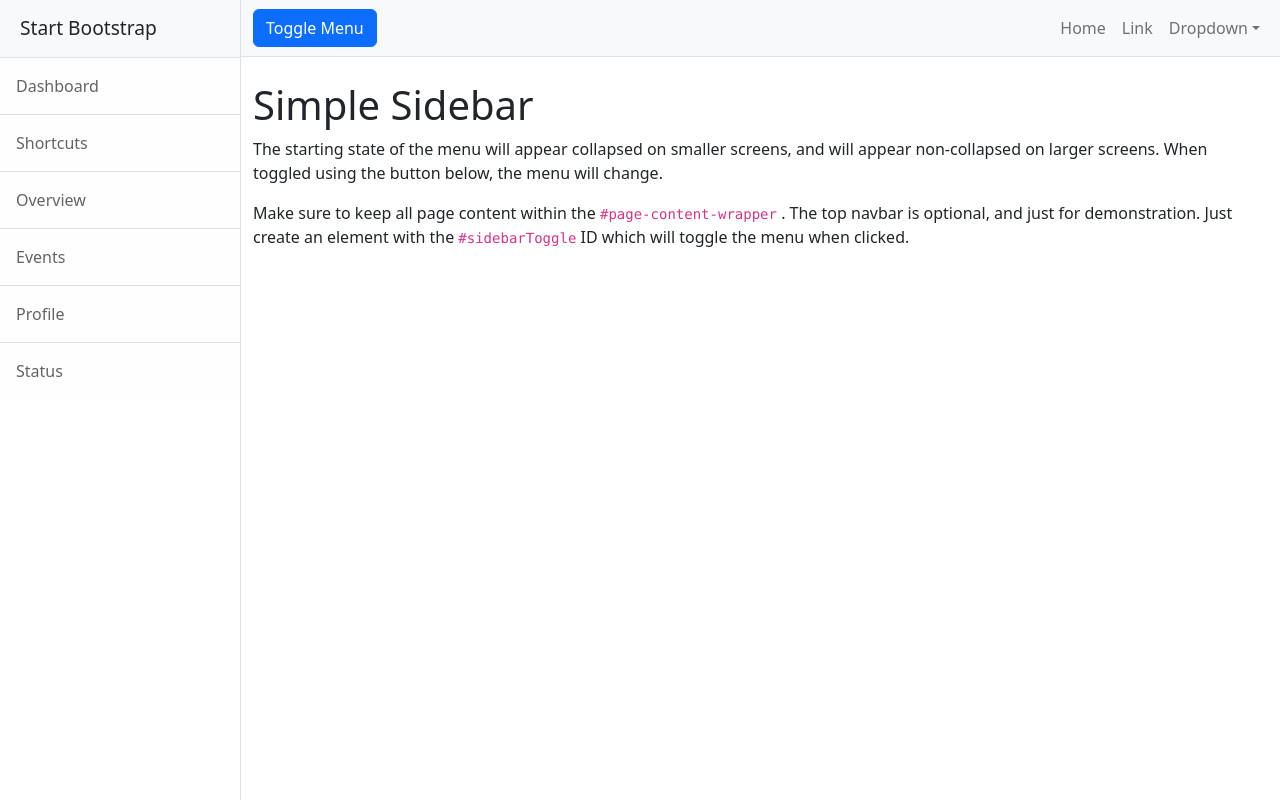
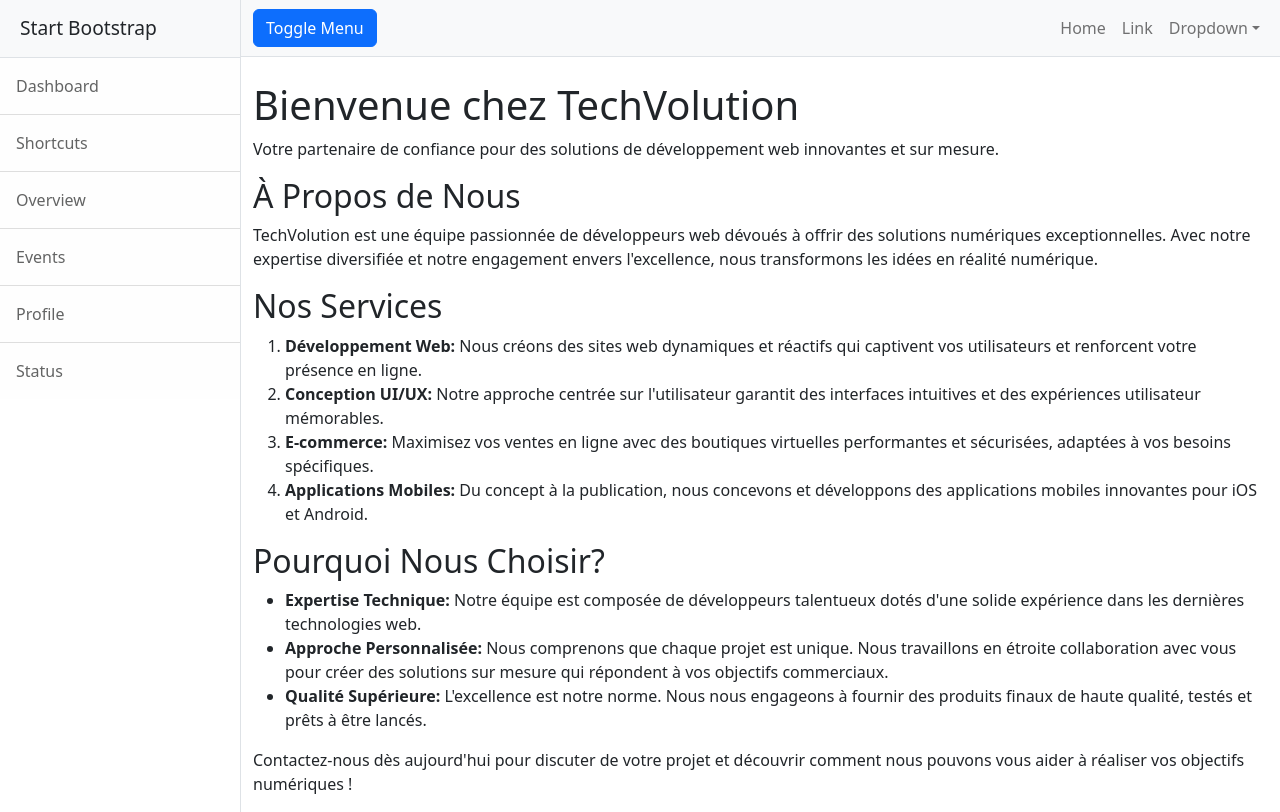
Before and after one commit to D-veloppement/D-veloppement.inc, a plain HTML site: page index.html in a window 1280 px wide. Drawn offline with nearby package versions, Linux system fonts and the light colour scheme.

Commit message:
first commit

```diff
--- a/index.html
+++ b/index.html
@@ -51,16 +51,26 @@
                 </nav>
                 <!-- Page content-->
                 <div class="container-fluid">
-                    <h1 class="mt-4">Simple Sidebar</h1>
-                    <p>The starting state of the menu will appear collapsed on smaller screens, and will appear non-collapsed on larger screens. When toggled using the button below, the menu will change.</p>
-                    <p>
-                        Make sure to keep all page content within the
-                        <code>#page-content-wrapper</code>
-                        . The top navbar is optional, and just for demonstration. Just create an element with the
-                        <code>#sidebarToggle</code>
-                        ID which will toggle the menu when clicked.
-                    </p>
-                </div>
+    <h1 class="mt-4">Bienvenue chez TechVolution</h1>
+    <p>Votre partenaire de confiance pour des solutions de développement web innovantes et sur mesure.</p>
+    <h2>À Propos de Nous</h2>
+    <p>TechVolution est une équipe passionnée de développeurs web dévoués à offrir des solutions numériques exceptionnelles. Avec notre expertise diversifiée et notre engagement envers l'excellence, nous transformons les idées en réalité numérique.</p>
+    <h2>Nos Services</h2>
+    <ol>
+        <li><strong>Développement Web:</strong> Nous créons des sites web dynamiques et réactifs qui captivent vos utilisateurs et renforcent votre présence en ligne.</li>
+        <li><strong>Conception UI/UX:</strong> Notre approche centrée sur l'utilisateur garantit des interfaces intuitives et des expériences utilisateur mémorables.</li>
+        <li><strong>E-commerce:</strong> Maximisez vos ventes en ligne avec des boutiques virtuelles performantes et sécurisées, adaptées à vos besoins spécifiques.</li>
+        <li><strong>Applications Mobiles:</strong> Du concept à la publication, nous concevons et développons des applications mobiles innovantes pour iOS et Android.</li>
+    </ol>
+    <h2>Pourquoi Nous Choisir?</h2>
+    <ul>
+        <li><strong>Expertise Technique:</strong> Notre équipe est composée de développeurs talentueux dotés d'une solide expérience dans les dernières technologies web.</li>
+        <li><strong>Approche Personnalisée:</strong> Nous comprenons que chaque projet est unique. Nous travaillons en étroite collaboration avec vous pour créer des solutions sur mesure qui répondent à vos objectifs commerciaux.</li>
+        <li><strong>Qualité Supérieure:</strong> L'excellence est notre norme. Nous nous engageons à fournir des produits finaux de haute qualité, testés et prêts à être lancés.</li>
+    </ul>
+    <p>Contactez-nous dès aujourd'hui pour discuter de votre projet et découvrir comment nous pouvons vous aider à réaliser vos objectifs numériques !</p>
+</div>
+
             </div>
         </div>
         <!-- Bootstrap core JS-->
```
